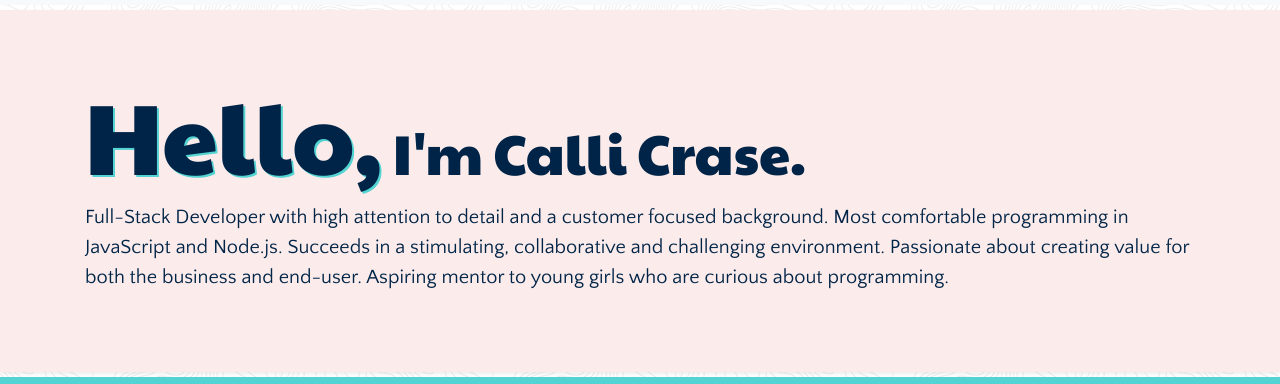
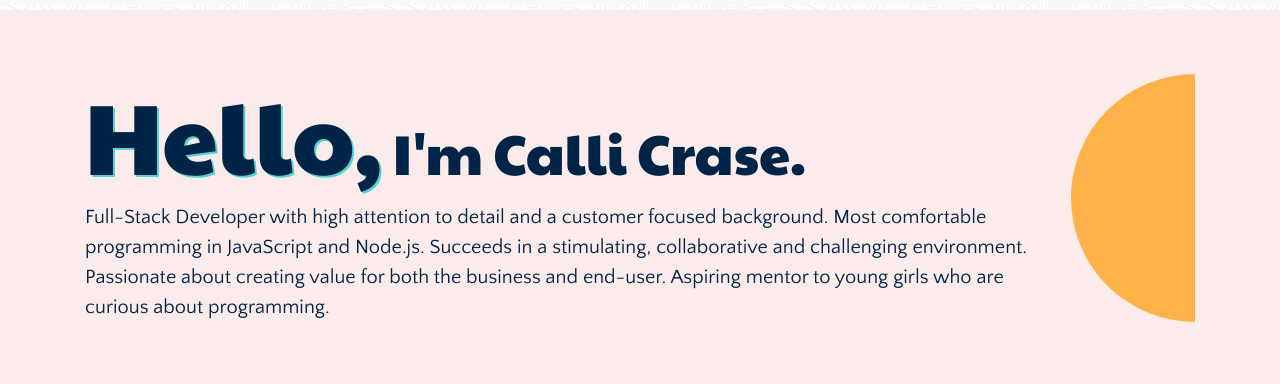
Before and after one commit to ccrase/Updated-Portfolio, a plain HTML site: page index.html in a window 1280 px wide. Shown: the part 66-450 px from the top of the page. Drawn offline with nearby package versions, Linux system fonts and the light colour scheme.

Commit message:
added semi-circle

```diff
--- a/assets/style.css
+++ b/assets/style.css
@@ -44,6 +44,14 @@ hr{
 /* jumbotron text */
 .lead{
     color: #002447;
+}
+.left{
+    background-color: #FEB249;
+    float: right;
+    height: 248px;
+    width: 124px;
+    border-bottom-left-radius: 248px;
+    border-top-left-radius: 248px;
 }
 /* portfolio filer bar */
 .portfolio-filter{
--- a/index.html
+++ b/index.html
@@ -39,9 +39,12 @@
 
       <!--JUMBOTRON-->
     <div class="jumbotron jumbotron-fluid shadow-sm">
+
         <div class="container">
+          <div class="left"></div>
           <h1 class="display-4" id="jumbo-header"><span class="hello">Hello,</span> I'm Calli Crase. </h1>
           <p class="lead">Full-Stack Developer with high attention to detail and a customer focused background. Most comfortable programming in JavaScript and Node.js. Succeeds in a stimulating, collaborative and challenging environment. Passionate about creating value for both the business and end-user. Aspiring mentor to young girls who are curious about programming.</p>
+
         </div>
       </div>
 
```
